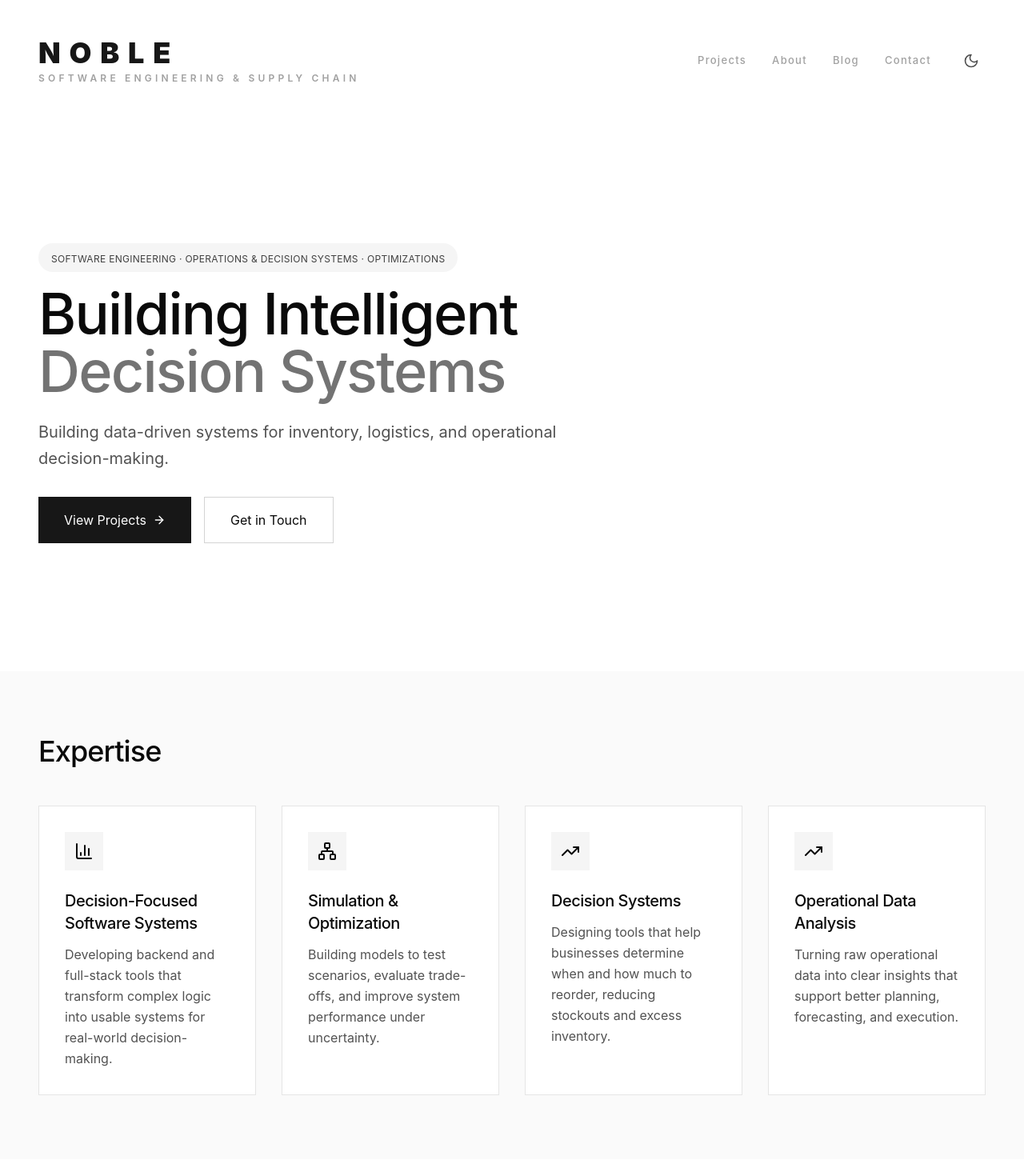
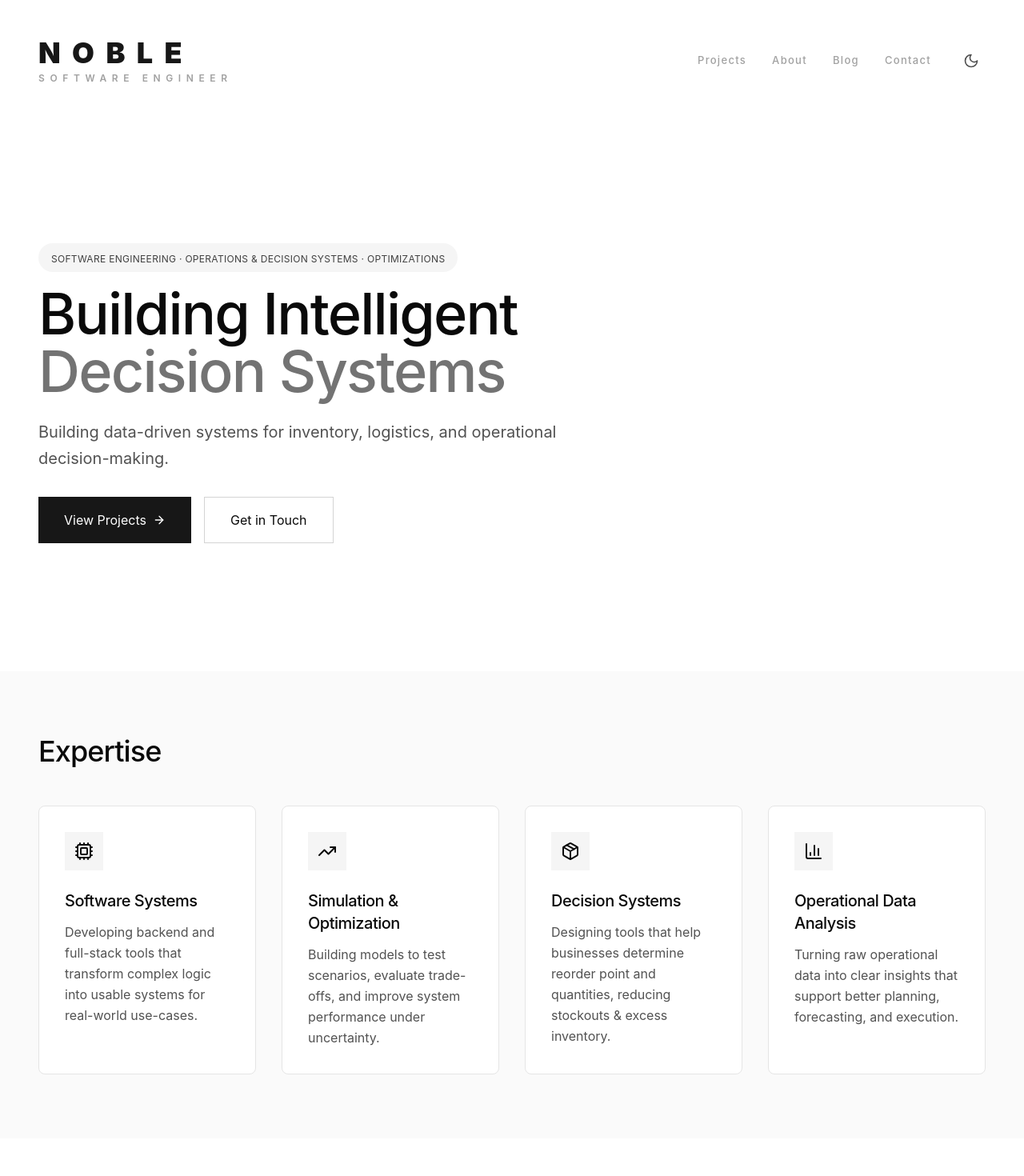
Before and after one commit to nobleenia/new-portfolio, a React (Vite) app: page / in a window 1280 px wide. Shown: the top 1470 px of the page at 80% size. Built offline with nearby package versions, Linux system fonts and the light colour scheme.

Commit message:
Update recent formatting changes

```diff
--- a/app/components/Header.tsx
+++ b/app/components/Header.tsx
@@ -22,11 +22,11 @@ export function Header() {
         <div className="flex justify-between items-center h-36">
           {/* Logo */}
           <Link to="/" className="flex flex-col pt-2">
-            <span className="text-3xl md:text-4xl font-black tracking-[0.3em] text-neutral-900 dark:text-white uppercase">
+            <span className="text-3xl md:text-4xl font-black tracking-[0.4em] text-neutral-900 dark:text-white uppercase">
               NOBLE
             </span>
-            <span className="text-[10px] sm:text-xs font-semibold tracking-[0.35em] text-neutral-400 dark:text-neutral-500 uppercase mt-1">
-              SOFTWARE ENGINEERING & SUPPLY CHAIN
+            <span className="text-[10px] sm:text-xs font-semibold tracking-[0.55em] text-neutral-400 dark:text-neutral-500 uppercase mt-1">
+              SOFTWARE ENGINEER
             </span>
           </Link>
 
--- a/app/pages/About.tsx
+++ b/app/pages/About.tsx
@@ -1,5 +1,5 @@
 import { ImageWithFallback } from "../components/figma/ImageWithFallback";
-import { Award, BookOpen, Briefcase, GraduationCap, House } from "lucide-react";
+import { Award, BookOpen, Brain, Briefcase, GraduationCap, House } from "lucide-react";
 
 export function About() {
   const skills = [
@@ -31,33 +31,33 @@ export function About() {
 
   const experience = [
   {
-      title: "Senior Data Scientist",
-      company: "Global Logistics Corp",
-      period: "2024 - Present",
+    title: "Web Developer (Security & Systems)",
+    company: "Attineos Applications",
+    period: "2024",
     description:
-        "Leading data science initiatives for supply chain optimization. Built ML models for demand forecasting and inventory management.",
+      "Built a domain conformity checker automating DNS validation, SPF/DMARC checks, IP reputation analysis, and external API integrations. Developed an admin dashboard with React and TypeScript, improving system usability and operational visibility.",
   },
   {
-      title: "Operations Research Analyst",
-      company: "Supply Chain Solutions Inc",
-      period: "2022 - 2024",
+    title: "Supply Chain Simulation & Optimization",
+    company: "CESI – Logistics 4.0 Lab",
+    period: "2021",
     description:
-        "Developed optimization algorithms for warehouse layout and transportation routing. Improved operational efficiency by 30%.",
+      "Developed simulation models for a multi-modal logistics platform. Improved operational efficiency through data-driven scheduling and system modeling, contributing to cost reduction and high on-time delivery performance.",
   },
   {
-      title: "Data Engineer",
-      company: "Tech Innovations Ltd",
-      period: "2020 - 2022",
+    title: "Supply Chain & Process Analyst",
+    company: "Lobic Engineering Services",
+    period: "2017 - 2018",
     description:
-        "Built data pipelines and analytics infrastructure. Processed 10TB+ of supply chain data daily.",
+      "Optimized supply chain processes, reducing operational costs and improving efficiency. Led supplier performance analysis and implemented process improvements that reduced risks and enhanced system reliability.",
   },
 ];
 
   const education = [
     {
-      degree: "M.S. in Software Engineering",
-      institution: "Campus Saint-Marc - ZONE01",
-      year: "2026",
+      degree: "B.S in Software Engineering",
+      institution: "Campus Saint-Marc",
+      year: "2026"
     },
     {
       degree: "M.S. in Industrial Engineering",
@@ -71,18 +71,26 @@ export function About() {
     },
   ];
 
-  const bootcamps = [
+  const training = [
   {
-      degree: "Diploma in Full Stack Development",
-      institution: "ALX Africa",
-      year: "2024",
+    name: "Full-Stack Software Engineering",
+    organization: "Holberton Schools - ALX Africa",
+    period: "2023 - 2024",
+    focus:
+      "Backend systems, data modeling, distributed collaboration",
   },
-  ]
+  {
+  name: "Blockchain Architecture & Systems",
+  organization: "Althash University",
+  period: "2022 - 2023",
+  focus: "Distributed systems fundamentals and network structures.",
+}
+];
 
   const certifications = [
-    "AWS Certified Machine Learning - Specialty",
-    "Google Cloud Professional Data Engineer",
+    "Google Cloud Professional Data Analytics",
     "APICS CPIM (Certified in Production and Inventory Management)",
+    "Microsoft Certified: Azure AI - Specialty",
   ];
 
   return (
@@ -100,13 +108,13 @@ export function About() {
                   I didn’t start in tech.
                 </p>
                 <p>
-                  I started in operations — where decisions have real consequences, delays translate directly into costs,
+                  I started in operations, where decisions have real consequences, delays translate into costs,
                   and inefficiencies can’t hide behind polished interfaces.
                 </p>
                 <p>
                   I’ve worked on factory floors, within supply chains,
-                  and across logistics systems where a single wrong assumption can lead to missed deliveries, excess inventory, or wasted capital.
-                  In one role, I helped reduce costs and significantly improve performance — not through theory,
+                  and across logistics systems where a single wrong assumption can lead to missed deliveries, excess inventory, or wasted capital. <br />
+                  In one role, I helped reduce costs and significantly improve performance not just through theory,
                   but by changing how decisions were actually made.
                 </p>
                 <p>
@@ -118,7 +126,7 @@ export function About() {
                 </p>
                 <p>
                   Not because I wanted to “become a developer,”
-                  but because I wanted to build the tools I wish I had when dealing with real operational challenges.
+                  but because I needed to build the tools I wish I had when dealing with real operational challenges.
                 </p>
                 <p>
                   Since then, my work has spanned:
@@ -136,7 +144,7 @@ export function About() {
                 </p>
                 <div className="w-full h-px bg-gradient-to-r from-transparent via-gray-300 to-transparent my-3" />
                 <p>
-                  Today, I’m continuing in that direction through a BAC+3 program at Campus Saint-Marc (ZONE01),
+                  Today, I’m continuing in that direction through a BAC+3 program at Campus Saint-Marc (Zone01),
                   while actively building tools at the intersection of:
                   <ul className="list-disc pl-5 space-y-1 text-gray-700">
                     <li>operations</li>
@@ -182,7 +190,7 @@ export function About() {
                 <div className="w-full h-px bg-gradient-to-r from-transparent via-gray-300 to-transparent my-3" />
                 <p>
                   <h3>Where I’m Going</h3>
-                  Right now, I’m focused on building decision engines for real operational problems —
+                  Right now, I’m focused on building decision engines for real operational problems;
                   starting with inventory systems for e-commerce and growing businesses.
                 </p>
                 <p>
@@ -200,14 +208,14 @@ export function About() {
                 <p>
                   If you’re looking for someone who can bridge operations and software,
                   someone who can structure and build around your data,
-                  or someone who takes a practical approach to solving messy, real-world problems—
+                  or someone who takes a practical approach to solving messy, real-world problems
                 </p>
                 <p>
-                  <strong>there’s a good chance we’ll work well together.</strong>
+                  <strong>...there’s a good chance we’ll work WELL TOGETHER.</strong>
                 </p>
               </div>
             </div>
-            <div className="w-full lg:col-span-1 max-w-sm mx-auto aspect-[4/5] bg-neutral-100 dark:bg-neutral-800 overflow-hidden rounded-2xl shadow-sm lg:sticky lg:top-32">
+            <div className="w-full lg:col-span-1 max-w-sm mx-auto aspect-[2.8/5] bg-neutral-100 dark:bg-neutral-800 overflow-hidden rounded-2xl shadow-sm lg:sticky lg:top-32">
               <ImageWithFallback
                 src="https://images.unsplash.com/photo-1610576660982-9eab5683cb42?crop=entropy&cs=tinysrgb&fit=max&fm=jpg&ixid=M3w3Nzg4Nzd8MHwxfHNlYXJjaHwxfHxkYXRhJTIwc2NpZW50aXN0JTIwd29ya2luZ3xlbnwxfHx8fDE3NzM3Mzg5Nzh8MA&ixlib=rb-4.1.0&q=80&w=1080&utm_source=figma&utm_medium=referral"
                 alt="Professional profile"
@@ -314,17 +322,18 @@ export function About() {
             </div>
             <div className="w-full lg:w-auto">
               <div className="flex items-center gap-3 mb-8">
-                <House className="w-6 h-6" />
-                <h2 className="text-3xl tracking-tight">Bootcamps</h2>
+                <Brain className="w-6 h-6" />
+                <h2 className="text-3xl tracking-tight">Training</h2>
               </div>
               <div className="space-y-6">
-                {bootcamps.map((boot, index) => (
+                {training.map((train, index) => (
                   <div key={index}>
                     <h3 className="text-xl mb-1 tracking-tight">
-                      {boot.degree}
+                      {train.name}
                     </h3>
-                    <p className="text-neutral-600 dark:text-neutral-400">{boot.institution}</p>
-                    <p className="text-sm text-neutral-500 dark:text-neutral-500">{boot.year}</p>
+                    <p className="text-neutral-600 dark:text-neutral-400">{train.organization}</p>
+                    <p className="text-sm text-neutral-500 dark:text-neutral-500">{train.period}</p>
+                    <p className="text-neutral-600 dark:text-neutral-400">{train.focus}</p>
                   </div>
                 ))}
               </div>
--- a/app/pages/Home.tsx
+++ b/app/pages/Home.tsx
@@ -1,5 +1,5 @@
 import { Link } from "react-router";
-import { ArrowRight, BarChart3, Network, TrendingUp } from "lucide-react";
+import { ArrowRight, BarChart3, Cpu, Network, Package, TrendingUp } from "lucide-react";
 import { ImageWithFallback } from "../components/figma/ImageWithFallback";
 
 export function Home() {
@@ -72,20 +72,20 @@ export function Home() {
             Expertise
           </h2>
           <div className="grid grid-cols-1 md:grid-cols-2 lg:grid-cols-4 gap-8">
-            <div className="p-8 bg-white dark:bg-neutral-950 border border-neutral-200 dark:border-neutral-800">
-              <div className="w-12 h-12 mb-6 flex items-center justify-center bg-neutral-100 dark:bg-neutral-800">
-                <BarChart3 className="w-6 h-6" />
+            <div className="p-8 bg-white dark:bg-neutral-950 border border-neutral-200 dark:border-neutral-800 border rounded-lg hover:shadow-md transition">
+              <div className="w-12 h-12 mb-6 flex items-center justify-center bg-neutral-100 dark:bg-neutral-800 ">
+                <Cpu className="w-6 h-6" />
               </div>
               <h3 className="text-xl mb-3 tracking-tight">
-                Decision-Focused Software Systems
+                Software Systems
               </h3>
               <p className="text-neutral-600 dark:text-neutral-400 leading-relaxed">
-                Developing backend and full-stack tools that transform complex logic into usable systems for real-world decision-making.
+                Developing backend and full-stack tools that transform complex logic into usable systems for real-world use-cases.
               </p>
             </div>
-            <div className="p-8 bg-white dark:bg-neutral-950 border border-neutral-200 dark:border-neutral-800">
+            <div className="p-8 bg-white dark:bg-neutral-950 border border-neutral-200 dark:border-neutral-800 border rounded-lg hover:shadow-md transition">
               <div className="w-12 h-12 mb-6 flex items-center justify-center bg-neutral-100 dark:bg-neutral-800">
-                <Network className="w-6 h-6" />
+                <TrendingUp className="w-6 h-6" />
               </div>
               <h3 className="text-xl mb-3 tracking-tight">
                 Simulation & Optimization
@@ -94,20 +94,20 @@ export function Home() {
                 Building models to test scenarios, evaluate trade-offs, and improve system performance under uncertainty.
               </p>
             </div>
-            <div className="p-8 bg-white dark:bg-neutral-950 border border-neutral-200 dark:border-neutral-800">
+            <div className="p-8 bg-white dark:bg-neutral-950 border border-neutral-200 dark:border-neutral-800 border rounded-lg hover:shadow-md transition">
               <div className="w-12 h-12 mb-6 flex items-center justify-center bg-neutral-100 dark:bg-neutral-800">
-                <TrendingUp className="w-6 h-6" />
+                <Package className="w-6 h-6" />
               </div>
               <h3 className="text-xl mb-3 tracking-tight">
                 Decision Systems
               </h3>
               <p className="text-neutral-600 dark:text-neutral-400 leading-relaxed">
-                Designing tools that help businesses determine when and how much to reorder, reducing stockouts and excess inventory.
+                Designing tools that help businesses determine reorder point and quantities, reducing stockouts & excess inventory.
               </p>
             </div>
-            <div className="p-8 bg-white dark:bg-neutral-950 border border-neutral-200 dark:border-neutral-800">
+            <div className="p-8 bg-white dark:bg-neutral-950 border border-neutral-200 dark:border-neutral-800 border rounded-lg hover:shadow-md transition">
               <div className="w-12 h-12 mb-6 flex items-center justify-center bg-neutral-100 dark:bg-neutral-800">
-                <TrendingUp className="w-6 h-6" />
+                <BarChart3 className="w-6 h-6" />
               </div>
               <h3 className="text-xl mb-3 tracking-tight">
                 Operational Data Analysis
```
Also changed, not shown: app/pages/Contact.tsx (+9 -9 lines). Lines whose indentation alone changed are shown as unchanged.
